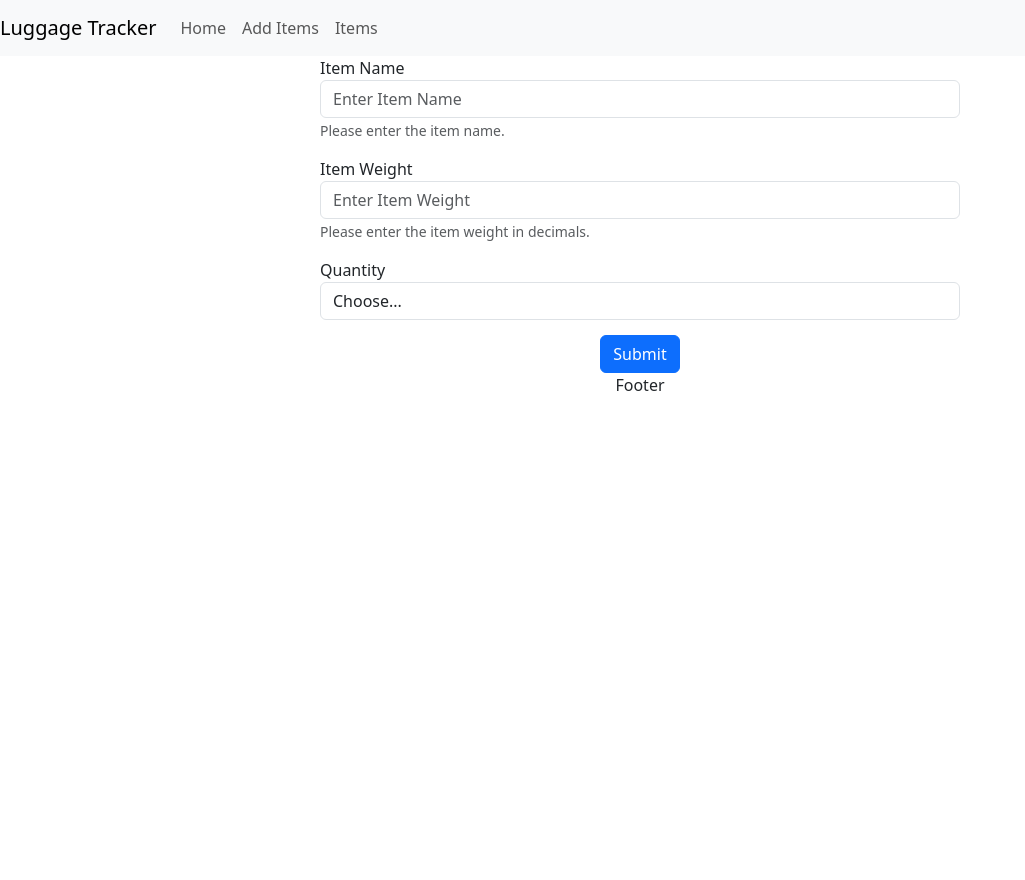
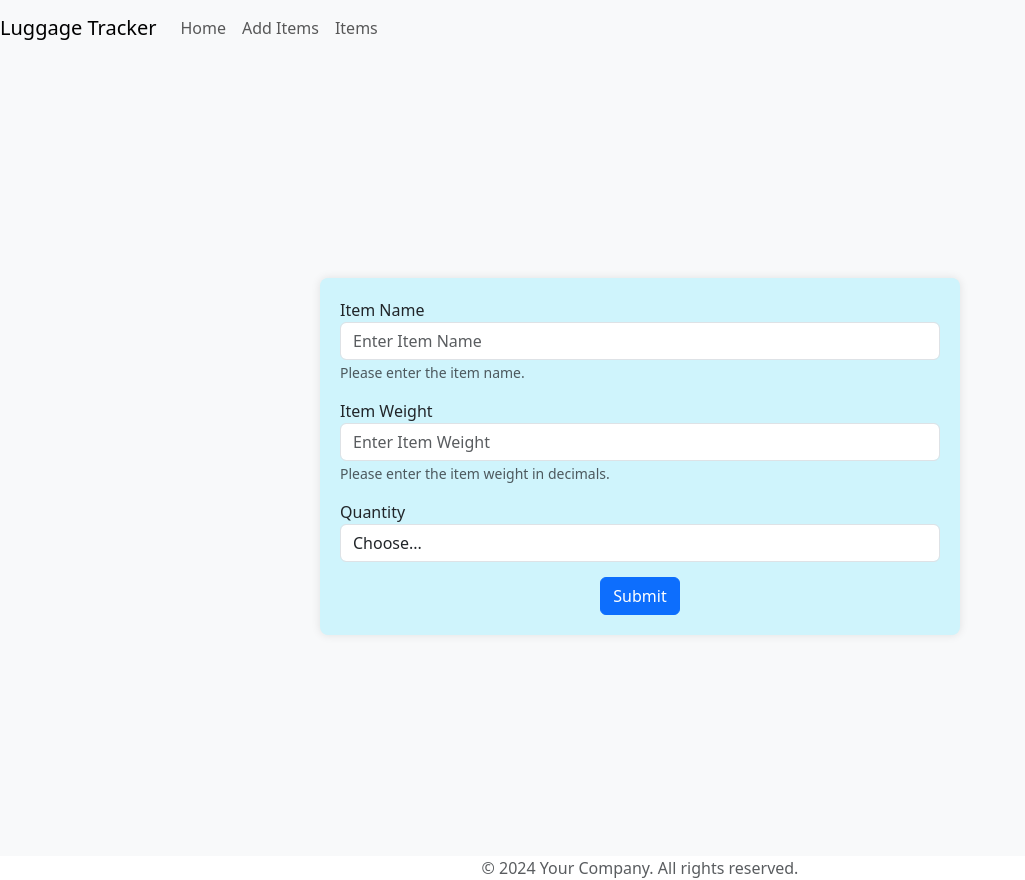
Before and after one commit to UnnatiBhalekar/LuggageTracker-frontend, a React (Create React App) app in the folder luggage-tracker/: page /addItems in a window 1280 px wide. Shown: the whole page, without its empty margins (0-1025 px from the left). Before the commit the page ends 800 px from the top, so only its background shows below. Built offline with nearby package versions, Linux system fonts and the light colour scheme.

Commit message:
Added toasters and modified the UI

```diff
--- a/luggage-tracker/package.json
+++ b/luggage-tracker/package.json
@@ -16,6 +16,7 @@
     "react-dom": "^18.3.1",
     "react-router-dom": "^6.24.1",
     "react-scripts": "5.0.1",
+    "react-toastify": "^10.0.5",
     "web-vitals": "^2.1.4"
   },
   "scripts": {
--- a/luggage-tracker/src/Components/AddItem.css
+++ b/luggage-tracker/src/Components/AddItem.css
@@ -1,8 +1,20 @@
 /* AddItem.css */
+.body {
+    display: flex;
+    justify-content: center;
+    align-items: center;
+    height: 100vh;
+    background-color: #f8f9fa; /* Optional: Background color for better visibility */
+
+}
+
 .form-container {
     text-align: center;
     width: 50%;
-    margin: auto;
+    background: #cff4fc; /* Optional: Background color for the form */
+    padding: 20px; /* Optional: Padding for the form */
+    box-shadow: 0 0 10px rgba(0, 0, 0, 0.1); /* Optional: Box shadow for better visibility */
+    border-radius: 8px; /* Optional: Rounded corners */
 }
 
 .form-group {
@@ -10,7 +22,6 @@
     text-align: justify;
 }
 
-
 .btn-primary:hover {
     background-color: #5a83eb;
 }
--- a/luggage-tracker/src/Components/AddItem.js
+++ b/luggage-tracker/src/Components/AddItem.js
@@ -1,6 +1,8 @@
 import React, { useState } from 'react';
 import { addItem } from '../Services/endpoints';
 import './AddItem.css';
+import {ToastContainer, toast} from 'react-toastify';
+import 'react-toastify/dist/ReactToastify.css';
 
 const AddItem = () => {
     const [formData, setFormData] = useState({
@@ -20,12 +22,12 @@ const AddItem = () => {
     const handleSubmit = async (e) => {
         e.preventDefault();
         if (formData.quantity === 'Choose...') {
-            alert('Please select a quantity.');
+            toast.error('Please select a quantity.');
             return;
         }
         try {
             await addItem(formData); // Calling the addItem function from endpoint.js
-            alert('Item added successfully!');
+            toast.success('Item added successfully!');
             // Optionally, clear the form fields after successful submission
             setFormData({
                 item_name: '',
@@ -34,12 +36,13 @@ const AddItem = () => {
             });
         } catch (error) {
             console.error("There was an error adding the item!", error);
-            alert('There was an error adding the item.');
+            toast.error('There was an error adding the item.');
         }
     };
 
     return (
         <div className="body">
+            <ToastContainer />
             <form className="form-container" onSubmit={handleSubmit}>
                 <div className="form-group">
                     <label htmlFor="item_name">Item Name</label>
--- a/luggage-tracker/src/Components/Footer.js
+++ b/luggage-tracker/src/Components/Footer.js
@@ -1,8 +1,10 @@
 import React from 'react'
 
-const Footer = () => {
+function Footer() {
   return (
-    <div>Footer</div>
+    <div>
+        <span className="text-muted">© 2024 Your Company. All rights reserved.</span>
+    </div>
   )
 }
 
--- a/luggage-tracker/src/Components/ItemList.css
+++ b/luggage-tracker/src/Components/ItemList.css
@@ -7,17 +7,25 @@
     padding-right: 100px;
 }
 
-.edit-button{
+.edit-button {
     border-width: thin;
-    border-color:bisque;
+    border-color: bisque;
     border-radius: 8px;
 }
 
-.delete-button{
+.delete-button {
     margin-left: 1rem;
     border-width: thin;
-    border-color:bisque;
+    border-color: bisque;
     border-radius: 8px;
+}
+
+.add-button {
+    margin-left: 1rem;
+    border-width: thin;
+    border-color: bisque;
+    border-radius: 8px;
+
 }
 
 .table-container {
@@ -40,17 +48,20 @@
 }
 
 @media screen and (max-width: 767px) {
-    .table-responsive > .table > thead > tr > th,
-    .table-responsive > .table > tbody > tr > th,
-    .table-responsive > .table > tfoot > tr > th,
-    .table-responsive > .table > thead > tr > td,
-    .table-responsive > .table > tbody > tr > td,
-    .table-responsive > .table > tfoot > tr > td {
+
+    .table-responsive>.table>thead>tr>th,
+    .table-responsive>.table>tbody>tr>th,
+    .table-responsive>.table>tfoot>tr>th,
+    .table-responsive>.table>thead>tr>td,
+    .table-responsive>.table>tbody>tr>td,
+    .table-responsive>.table>tfoot>tr>td {
         white-space: nowrap;
     }
 }
 
-.save-button, .edit-button, .delete-button {
+.save-button,
+.edit-button,
+.delete-button {
     cursor: pointer;
 }
 
--- a/luggage-tracker/src/Components/ItemList.js
+++ b/luggage-tracker/src/Components/ItemList.js
@@ -1,9 +1,12 @@
 import React, { useEffect, useState } from 'react';
 import './ItemList.css';
 import { viewItems, updateItems, deleteItem } from '../Services/endpoints';
+import { ToastContainer, toast } from 'react-toastify';
+import 'react-toastify/dist/ReactToastify.css';
 import EditIcon from '@mui/icons-material/Edit';
 import SaveIcon from '@mui/icons-material/Save';
 import DeleteIcon from '@mui/icons-material/Delete';
+import AddIcon from '@mui/icons-material/Add';
 
 const ItemList = () => {
     const [items, setItems] = useState([]);
@@ -21,7 +24,7 @@ const ItemList = () => {
                 const response = await viewItems();
                 setItems(response.data);
             } catch (error) {
-                console.error('Error fetching items..');
+                toast.error('Error fetching items..');
             }
         }
 
@@ -51,22 +54,25 @@ const ItemList = () => {
             await updateItems(editItemData); // Call the updateItems function from endpoint.js
             setItems(items.map(item => (item.item_id === editItemData.item_id ? editItemData : item)));
             setEditMode(null);
+            toast.success('Item updated Successfully!');
         } catch (error) {
-            console.error('Error updating item', error);
+            toast.error('Error updating item', error);
         }
     };
 
     const handleDeleteClick = async (id) => {
-        try{
+        try {
             await deleteItem(id);
             setItems(items.filter(item => item.item_id !== id))
-        }catch (error) {
-            console.error('Error deleting item', error);
+            toast.success('Item Deleted Successfully');
+        } catch (error) {
+            toast.error('Error deleting item', error);
         }
     };
 
     return (
         <div className="table-container">
+            <ToastContainer />
             <div className="table-responsive">
                 <table className="table table-sm table-bordered table-hover">
                     <thead>
@@ -103,9 +109,13 @@ const ItemList = () => {
                                             <button className="edit-button" onClick={() => handleEditClick(item)}>
                                                 <EditIcon />
                                             </button>
-                                        <button className='delete-button'onClick={() => handleDeleteClick(item.item_id)}>
+                                            <button className='delete-button' onClick={() => handleDeleteClick(item.item_id)}>
                                                 <DeleteIcon />
                                             </button>
+                                            <button class="add-button">
+                                                <AddIcon />
+                                            </button>
+
                                         </td>
                                     </>
                                 )}
```
Also changed, not shown: 1 other file (tests, documents, lock files or other folders). Lines whose indentation alone changed are shown as unchanged.
